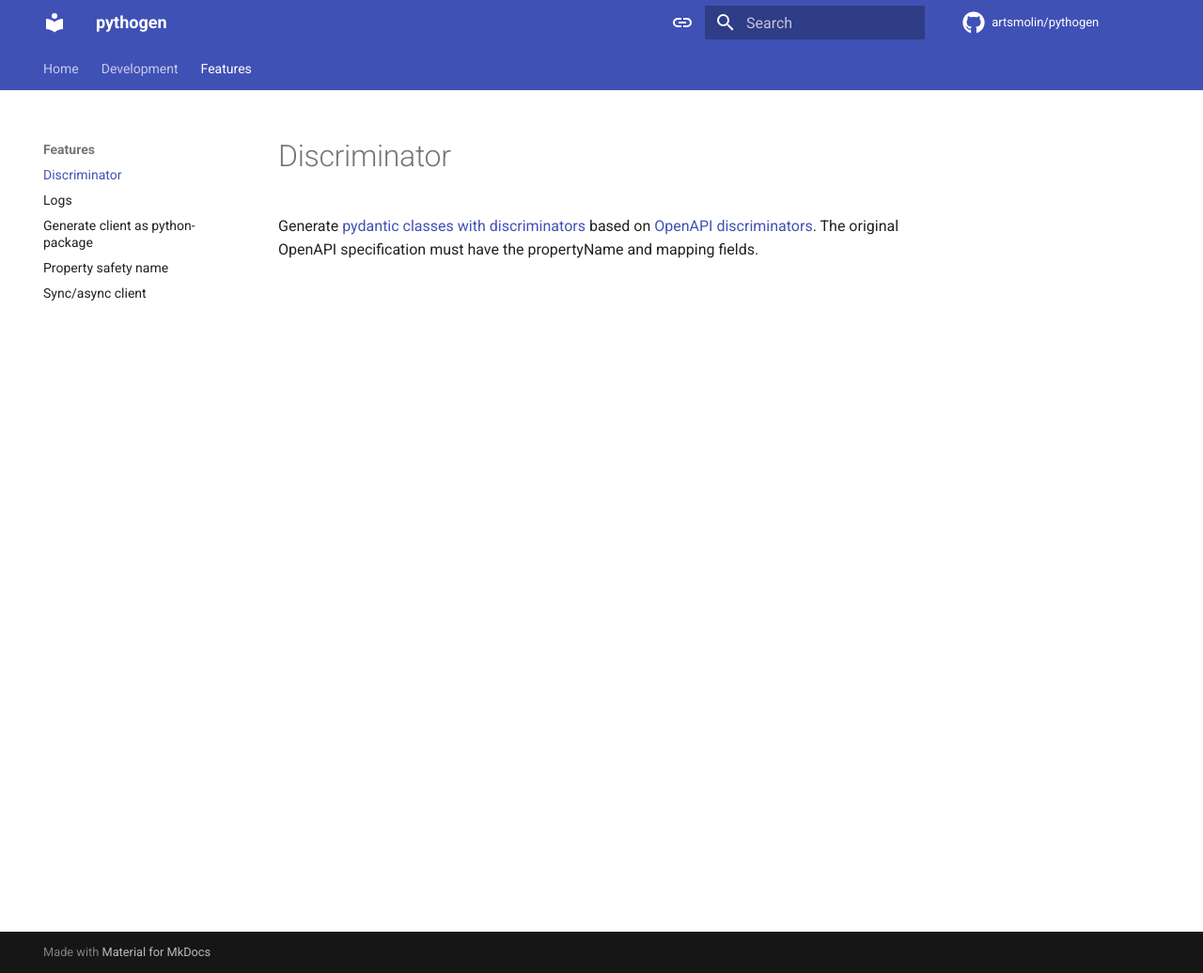
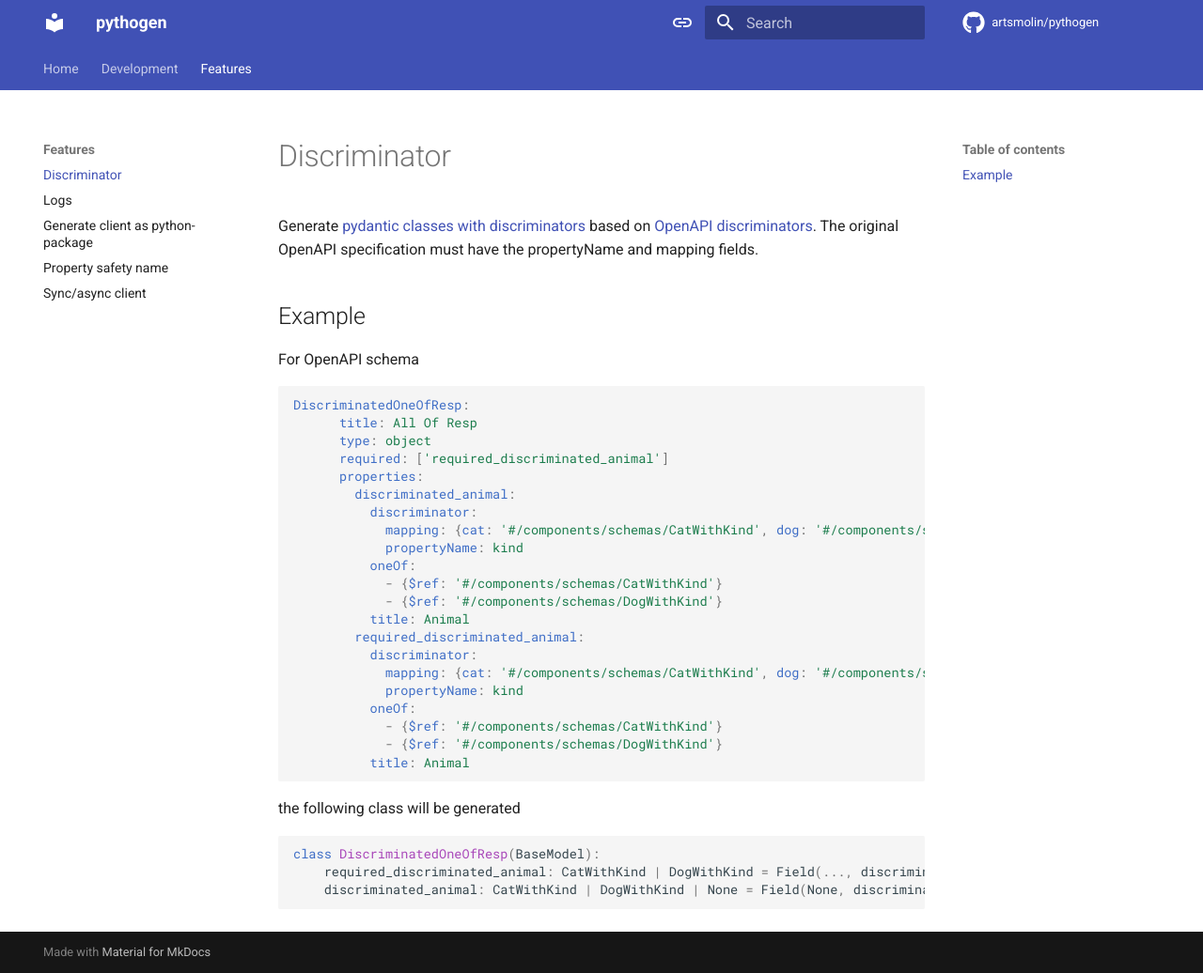
Before and after one commit to artsmolin/pythogen, an MkDocs documentation site: the page built from docs/features/discriminator.md, in a window 1280 px wide and 1036 px high. Shown: the whole window at 94% size. Built offline with MkDocs 1.6.1 and Material for MkDocs 9.7.7, drawn with Linux system fonts in a browser that asks for light colours; comment, search, counter and statistics services are not loaded.

Commit message:
add docs

````diff
--- a/docs/features/discriminator.md
+++ b/docs/features/discriminator.md
@@ -1,2 +1,35 @@
 # Discriminator
 Generate [pydantic classes with discriminators](https://docs.pydantic.dev/latest/api/standard_library_types/#discriminated-unions-aka-tagged-unions) based on [OpenAPI discriminators](https://swagger.io/docs/specification/data-models/inheritance-and-polymorphism/). The original OpenAPI specification must have the propertyName and mapping fields.
+
+
+## Example
+For OpenAPI schema
+```yaml
+DiscriminatedOneOfResp:
+      title: All Of Resp
+      type: object
+      required: ['required_discriminated_animal']
+      properties:
+        discriminated_animal:
+          discriminator:
+            mapping: {cat: '#/components/schemas/CatWithKind', dog: '#/components/schemas/DogWithKind'}
+            propertyName: kind
+          oneOf:
+            - {$ref: '#/components/schemas/CatWithKind'}
+            - {$ref: '#/components/schemas/DogWithKind'}
+          title: Animal
+        required_discriminated_animal:
+          discriminator:
+            mapping: {cat: '#/components/schemas/CatWithKind', dog: '#/components/schemas/DogWithKind'}
+            propertyName: kind
+          oneOf:
+            - {$ref: '#/components/schemas/CatWithKind'}
+            - {$ref: '#/components/schemas/DogWithKind'}
+          title: Animal
+```
+the following class will be generated
+```python
+class DiscriminatedOneOfResp(BaseModel):
+    required_discriminated_animal: CatWithKind | DogWithKind = Field(..., discriminator="kind")
+    discriminated_animal: CatWithKind | DogWithKind | None = Field(None, discriminator="kind")
+```
````
Also changed, not shown: docs/features/property_safety_name.md (+33 -1 lines).
